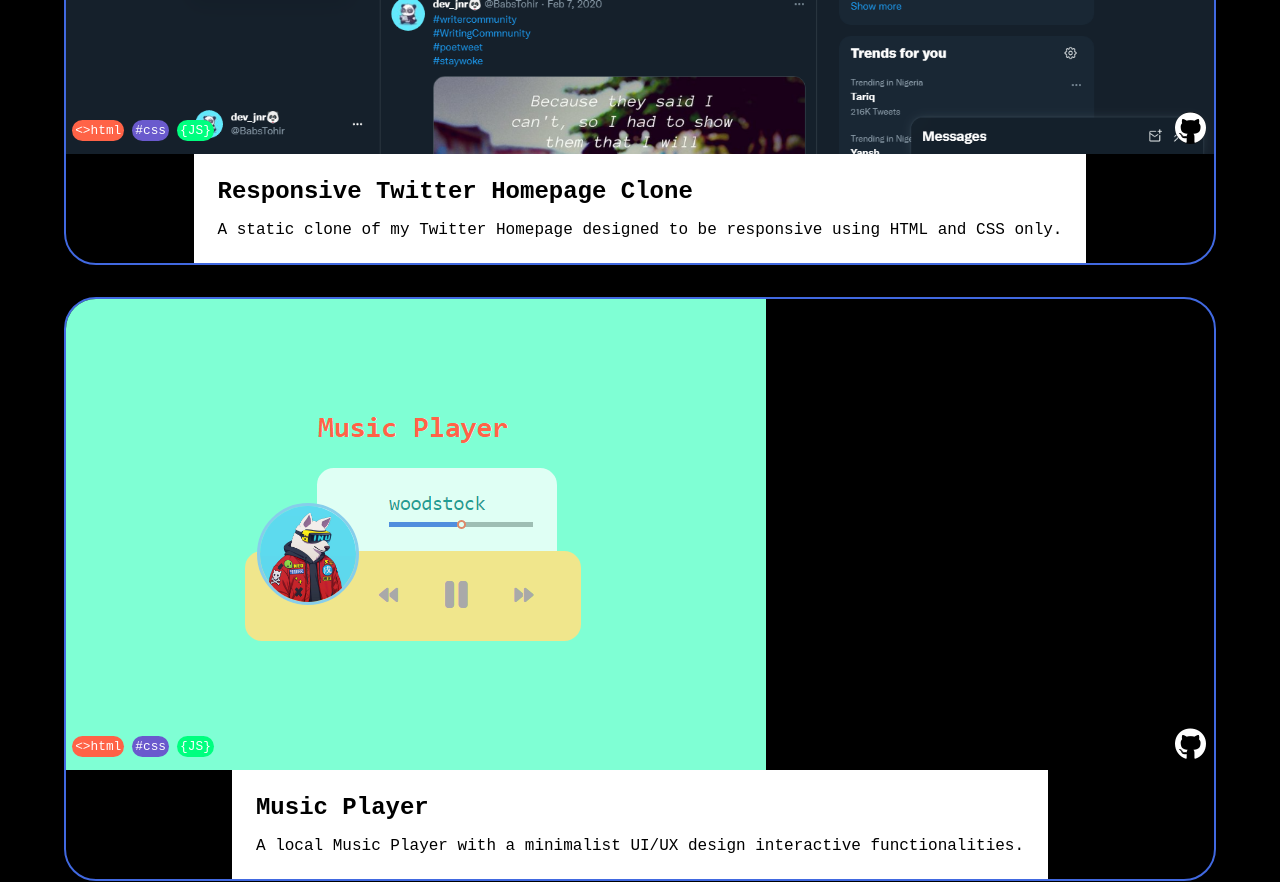
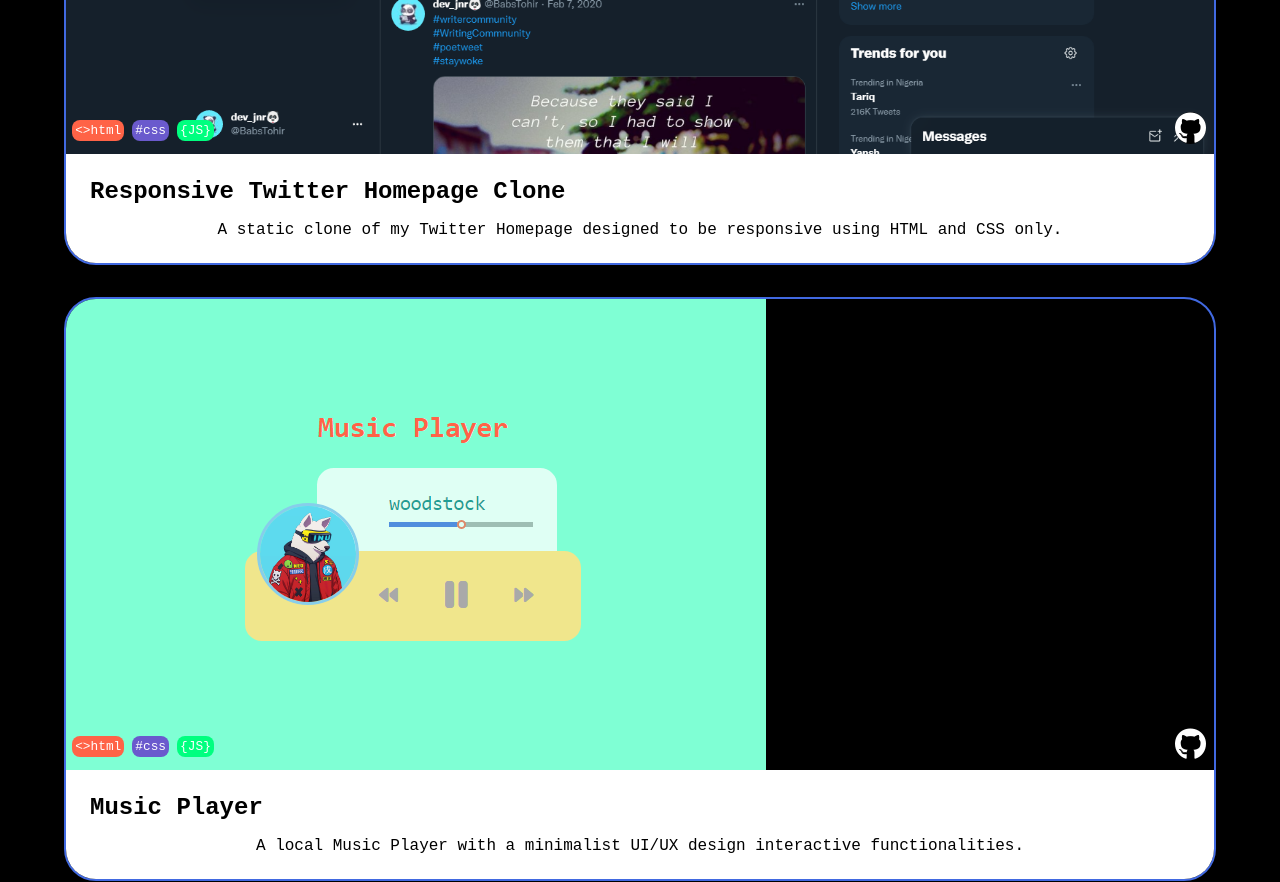
Before and after one commit to TohirBabs/PORTFOLIO, a plain HTML site: page index.html in a window 1280 px wide. Shown: the part 1400-2282 px from the top of the page. Drawn offline with Linux system fonts and the light colour scheme.

Commit message:
Update style.css

```diff
--- a/style.css
+++ b/style.css
@@ -301,7 +301,7 @@
 .tags span{
     padding: 0.2rem;
     color: white;
-    border-radius: 1rem;
+    border-radius: 0.5rem;
 }
 
 .html{
@@ -315,6 +315,7 @@
 }
 
 .project-text{
+    width: 100%;
     background-color: white;
     color: black;
     padding: 1.5rem;
```
